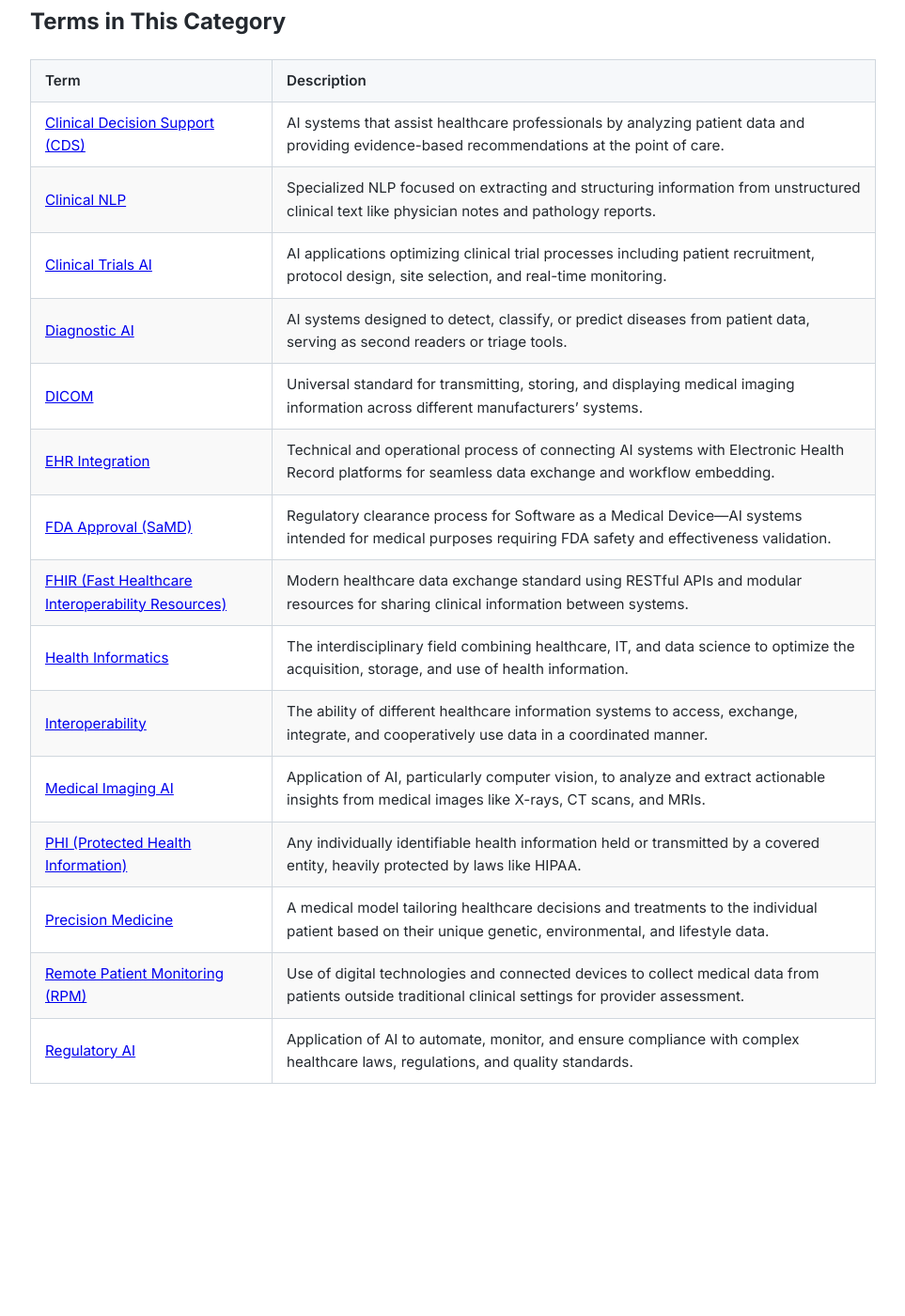
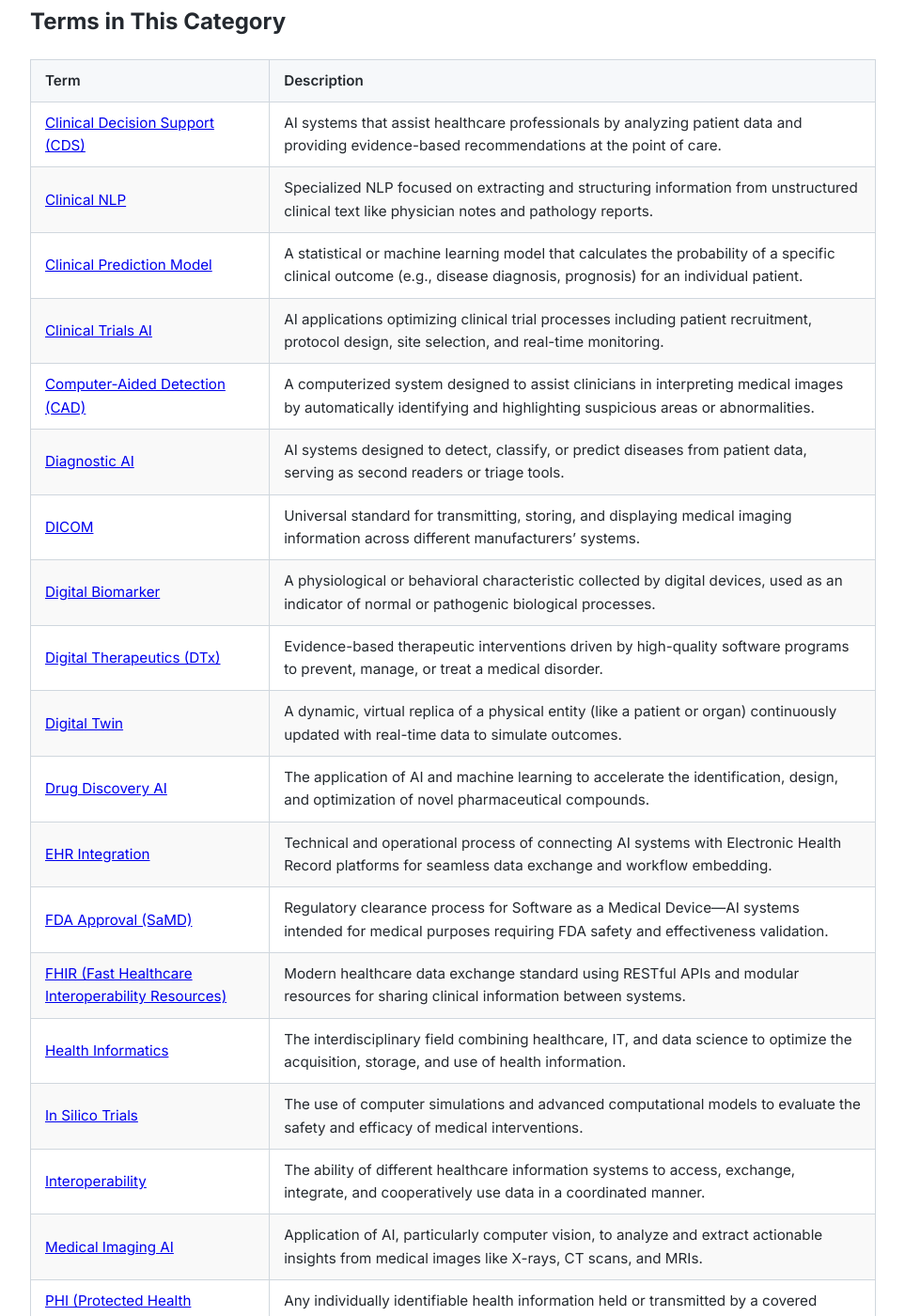
Before and after one commit to alexnubla/ai-dictionary, a Jekyll site: the page built from categories/healthcare-ai.md, in a window 1280 px wide and 1400 px high, scrolled down 296 px. Shown: the whole window at 94% size, without its empty margins (158-1121 px from the left). Built offline with Jekyll 4.4.1, drawn with Linux system fonts in a browser that asks for light colours; our own code applies the rules of GitHub Pages for plain Markdown files; before the commit the page ends 1509 px from its top, so only the background shows below that; some of the changed text lies outside the part shown.

Commit message:
Update healthcare-ai.md

```diff
--- a/categories/healthcare-ai.md
+++ b/categories/healthcare-ai.md
@@ -8,16 +8,25 @@
 |------|-------------|
 | [Clinical Decision Support (CDS)](/ai-dictionary/terms/clinical-decision-support/) | AI systems that assist healthcare professionals by analyzing patient data and providing evidence-based recommendations at the point of care. |
 | [Clinical NLP](/ai-dictionary/terms/clinical-nlp/) | Specialized NLP focused on extracting and structuring information from unstructured clinical text like physician notes and pathology reports. |
+| [Clinical Prediction Model](/ai-dictionary/terms/clinical-prediction-model/) | A statistical or machine learning model that calculates the probability of a specific clinical outcome (e.g., disease diagnosis, prognosis) for an individual patient. |
 | [Clinical Trials AI](/ai-dictionary/terms/clinical-trials-ai/) | AI applications optimizing clinical trial processes including patient recruitment, protocol design, site selection, and real-time monitoring. |
+| [Computer-Aided Detection (CAD)](/ai-dictionary/terms/computer-aided-detection/) | A computerized system designed to assist clinicians in interpreting medical images by automatically identifying and highlighting suspicious areas or abnormalities. |
 | [Diagnostic AI](/ai-dictionary/terms/diagnostic-ai/) | AI systems designed to detect, classify, or predict diseases from patient data, serving as second readers or triage tools. |
 | [DICOM](/ai-dictionary/terms/dicom/) | Universal standard for transmitting, storing, and displaying medical imaging information across different manufacturers' systems. |
+| [Digital Biomarker](/ai-dictionary/terms/digital-biomarker/) | A physiological or behavioral characteristic collected by digital devices, used as an indicator of normal or pathogenic biological processes. |
+| [Digital Therapeutics (DTx)](/ai-dictionary/terms/digital-therapeutics/) | Evidence-based therapeutic interventions driven by high-quality software programs to prevent, manage, or treat a medical disorder. |
+| [Digital Twin](/ai-dictionary/terms/digital-twin/) | A dynamic, virtual replica of a physical entity (like a patient or organ) continuously updated with real-time data to simulate outcomes. |
+| [Drug Discovery AI](/ai-dictionary/terms/drug-discovery-ai/) | The application of AI and machine learning to accelerate the identification, design, and optimization of novel pharmaceutical compounds. |
 | [EHR Integration](/ai-dictionary/terms/ehr-integration/) | Technical and operational process of connecting AI systems with Electronic Health Record platforms for seamless data exchange and workflow embedding. |
 | [FDA Approval (SaMD)](/ai-dictionary/terms/fda-approval-samd/) | Regulatory clearance process for Software as a Medical Device—AI systems intended for medical purposes requiring FDA safety and effectiveness validation. |
 | [FHIR (Fast Healthcare Interoperability Resources)](/ai-dictionary/terms/fhir/) | Modern healthcare data exchange standard using RESTful APIs and modular resources for sharing clinical information between systems. |
 | [Health Informatics](/ai-dictionary/terms/health-informatics/) | The interdisciplinary field combining healthcare, IT, and data science to optimize the acquisition, storage, and use of health information. |
+| [In Silico Trials](/ai-dictionary/terms/in-silico-trials/) | The use of computer simulations and advanced computational models to evaluate the safety and efficacy of medical interventions. |
 | [Interoperability](/ai-dictionary/terms/interoperability/) | The ability of different healthcare information systems to access, exchange, integrate, and cooperatively use data in a coordinated manner. |
 | [Medical Imaging AI](/ai-dictionary/terms/medical-imaging-ai/) | Application of AI, particularly computer vision, to analyze and extract actionable insights from medical images like X-rays, CT scans, and MRIs. |
 | [PHI (Protected Health Information)](/ai-dictionary/terms/phi/) | Any individually identifiable health information held or transmitted by a covered entity, heavily protected by laws like HIPAA. |
 | [Precision Medicine](/ai-dictionary/terms/precision-medicine/) | A medical model tailoring healthcare decisions and treatments to the individual patient based on their unique genetic, environmental, and lifestyle data. |
+| [Radiomics](/ai-dictionary/terms/radiomics/) | The high-throughput extraction of quantitative features from medical images to build predictive and prognostic models. |
 | [Remote Patient Monitoring (RPM)](/ai-dictionary/terms/remote-patient-monitoring/) | Use of digital technologies and connected devices to collect medical data from patients outside traditional clinical settings for provider assessment. |
 | [Regulatory AI](/ai-dictionary/terms/regulatory-ai/) | Application of AI to automate, monitor, and ensure compliance with complex healthcare laws, regulations, and quality standards. |
+| [Wearable AI](/ai-dictionary/terms/wearable-ai/) | Electronic devices worn on the body that incorporate sensors and AI to continuously collect and transmit physiological health data. |
```
